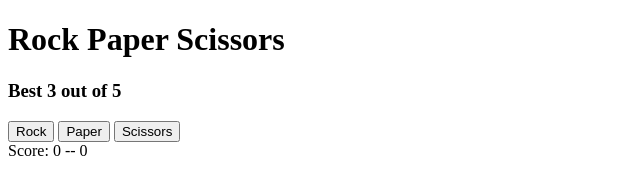
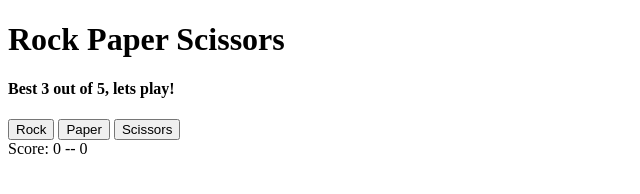
Before and after one commit to KarolinaTchiling/rock-paper-scissors, a plain HTML site: page index.html in a window 1280 px wide. Shown: the whole page, without its empty margins (0-640 px from the left). Drawn offline with Linux system fonts and the light colour scheme.

Commit message:
Changed HTML text

```diff
--- a/index.html
+++ b/index.html
@@ -8,7 +8,7 @@
 
     <div id="title">
         <h1>Rock Paper Scissors</h1>
-        <h3>Best 3 out of 5</h3>
+        <h4>Best 3 out of 5, lets play!</h4>
 
     </div>
 
```
